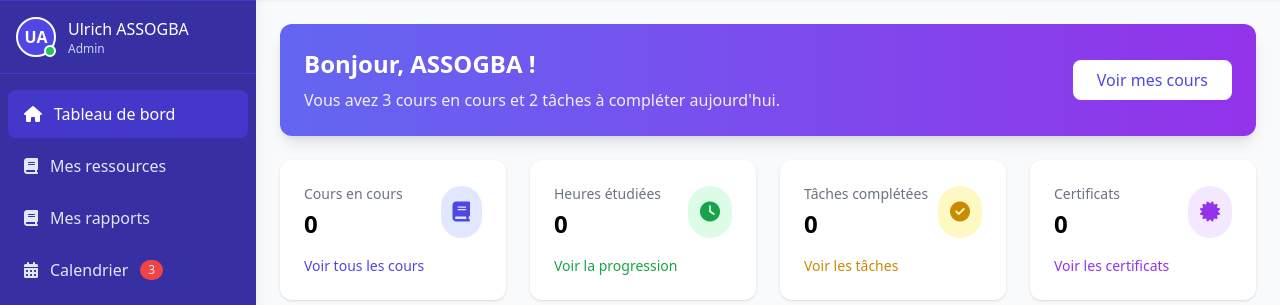
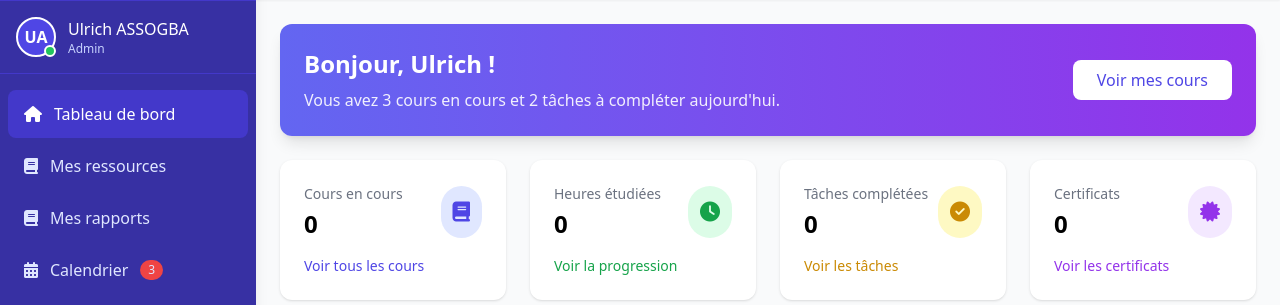
Before and after one commit to RicheTheDev/TechFuturists, a Flask app: template app/templates/dashboard/participant.html in a window 1280 px wide. Shown: the part 64-369 px from the top of the page. Run offline with Flask 3, Linux system fonts and the light colour scheme; the template is opened without the code that fills it: values that come from a table or form of the project are taken from there, others are empty; data comes from the database, SQL or seed files in the repository; some libraries are stand-ins or nearby versions.

Commit message:
all commit

```diff
--- a/app/templates/dashboard/participant.html
+++ b/app/templates/dashboard/participant.html
@@ -135,7 +135,7 @@
                 <div class="bg-gradient-to-r from-indigo-500 to-purple-600 rounded-xl p-4 sm:p-6 text-white mb-6 shadow-lg">
                     <div class="flex flex-col md:flex-row md:items-center md:justify-between">
                         <div class="mb-4 md:mb-0">
-                            <h2 class="text-xl sm:text-2xl font-bold mb-2">Bonjour, {{ user.last_name }} !</h2>
+                            <h2 class="text-xl sm:text-2xl font-bold mb-2">Bonjour, {{ user.first_name }} !</h2>
                             <p class="opacity-90 text-sm sm:text-base">Vous avez 3 cours en cours et 2 tâches à compléter aujourd'hui.</p>
                         </div>
                         <button class="bg-white text-indigo-600 px-4 sm:px-6 py-2 rounded-lg font-medium hover:bg-gray-100 transition">
```
